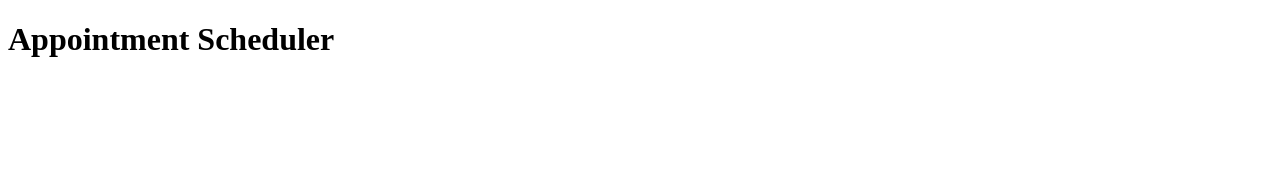
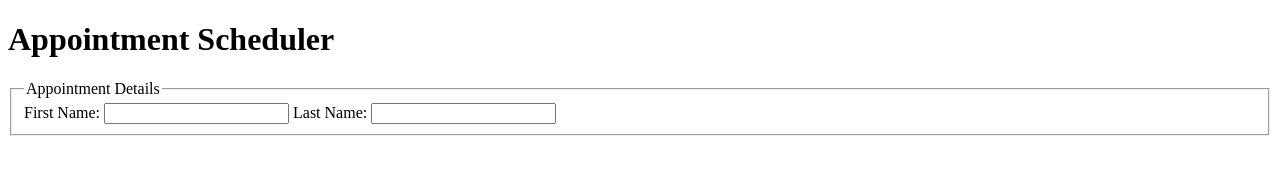
Before and after one commit to nadia5129/appointment-scheduler-, a website: page views/home.html in a window 1280 px wide. Drawn offline with Linux system fonts and the light colour scheme.

Commit message:
added fname and lname

```diff
--- a/views/home.html
+++ b/views/home.html
@@ -8,6 +8,14 @@
 <body>
     <h1> Appointment Scheduler</h1>
      <form id="appointment-form" action="/submit-order" method="post">
+        <fieldset>
+            <legend>Appointment Details</legend>
+             <label for="fname">First Name:</label>
+            <input type="text" id="fname" name="fname">
+             <label for="lname">Last Name:</label>
+            <input type="text" id="lname" name="lname">
+
+        </fieldset>
 
 
 
```
